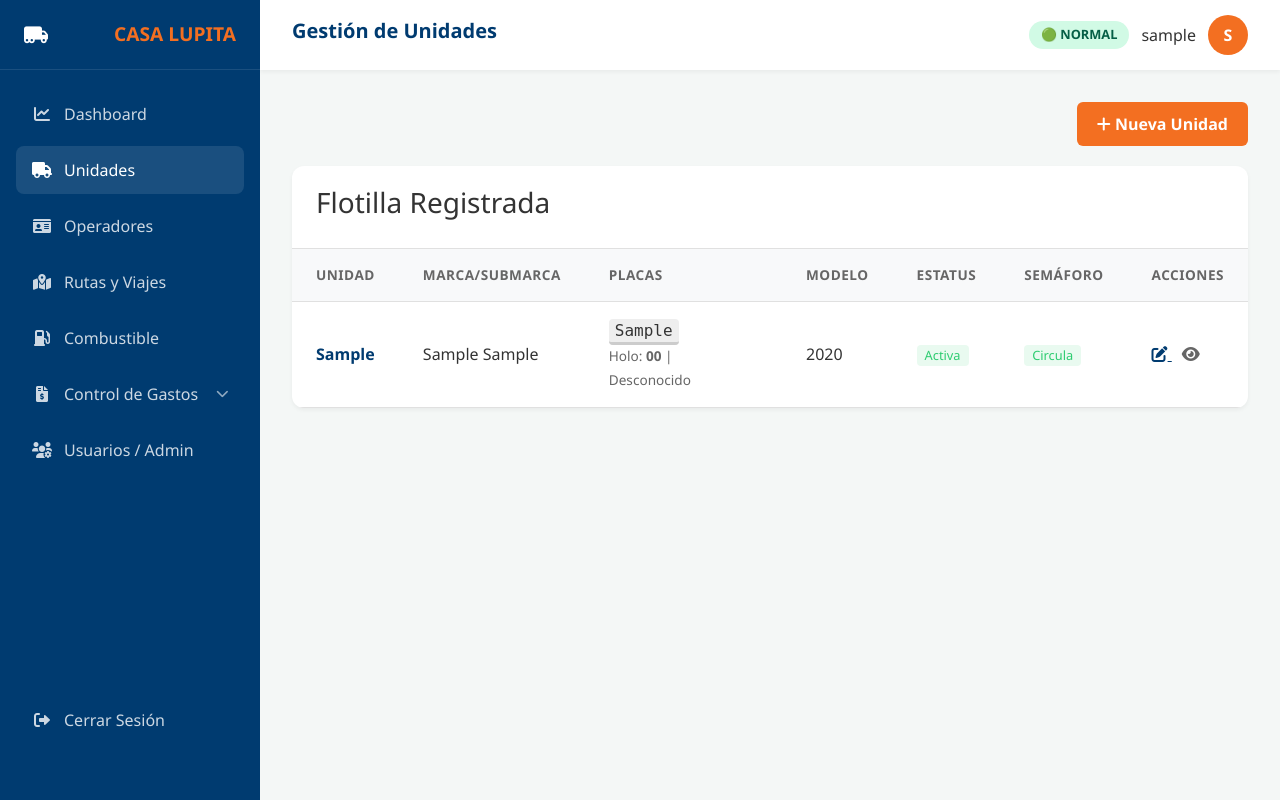
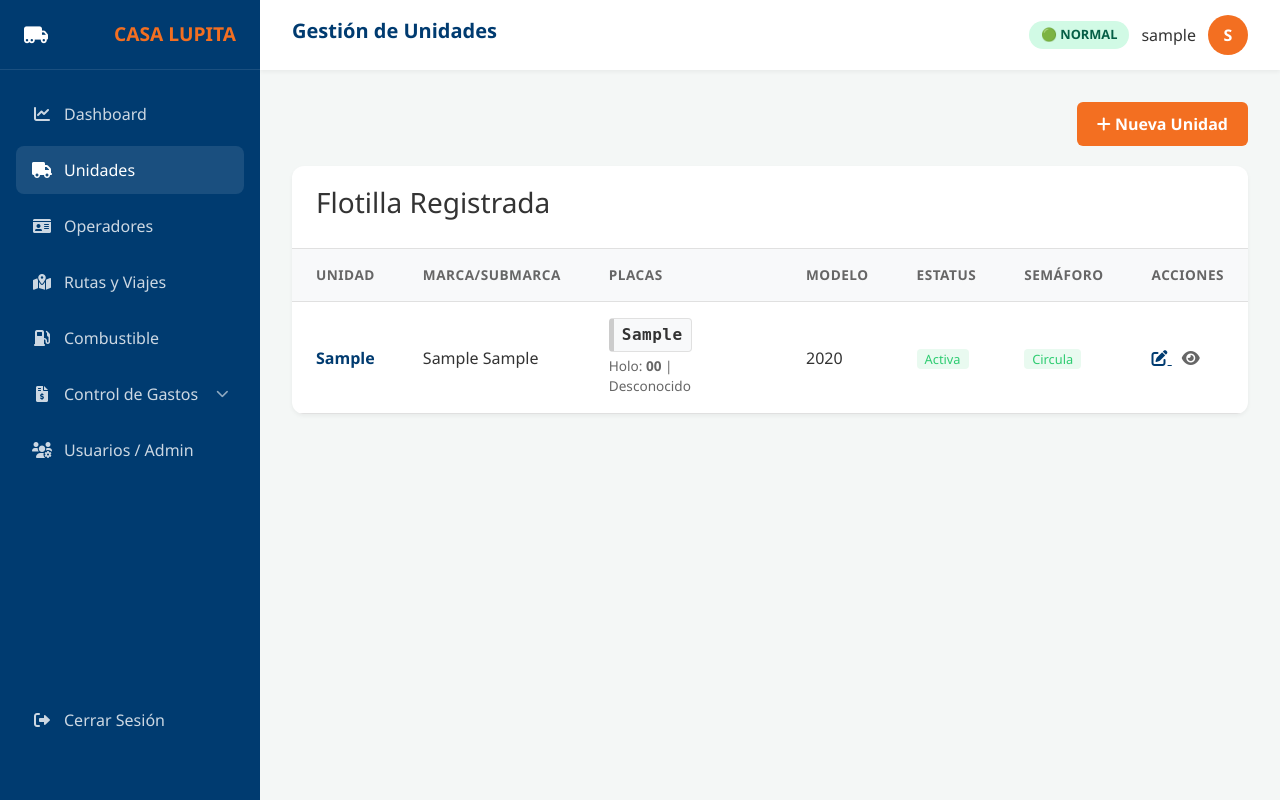
Before and after one commit to camarenassergio/New-App-Con-App-Android, a Django app: page /dashboard/unidades/ in a window 1280 px wide. Run offline with Django 5.2, Linux system fonts and the light colour scheme; a user stored in the database is signed in; tables that the repository leaves empty hold one stand-in row (values such as "Sample post").

Commit message:
[AUTO-HEALED] Actualización de diseño en indicador de placas

```diff
--- a/templates/dashboard/unidad_list.html
+++ b/templates/dashboard/unidad_list.html
@@ -35,13 +35,11 @@
         </td>
         <td>{{ unidad.marca }} {{ unidad.submarca }}</td>
         <td>
-          <span
-            style="font-family: monospace; background: #eee; padding: 2px 6px; border-radius: 4px; border-bottom-width: 3px; border-bottom-style: solid; border-bottom-color: {{ unidad.color_engomado_hex }};"
-          >
+          <span style="display: inline-block; font-family: monospace; background: #f8f9fa; padding: 4px 8px; border-radius: 4px; border: 1px solid #e0e0e0; border-left: 5px solid {{ unidad.color_engomado_hex }}; font-weight: bold; letter-spacing: 0.5px;">
             {{ unidad.placas }}
           </span>
           <br />
-          <small style="color: #666; font-size: 0.85em">
+          <small style="color: #666; font-size: 0.85em; margin-top: 4px; display: inline-block;">
             Holo: <strong>{{ unidad.holograma }}</strong> | {{ unidad.color_engomado }}
           </small>
         </td>
```
